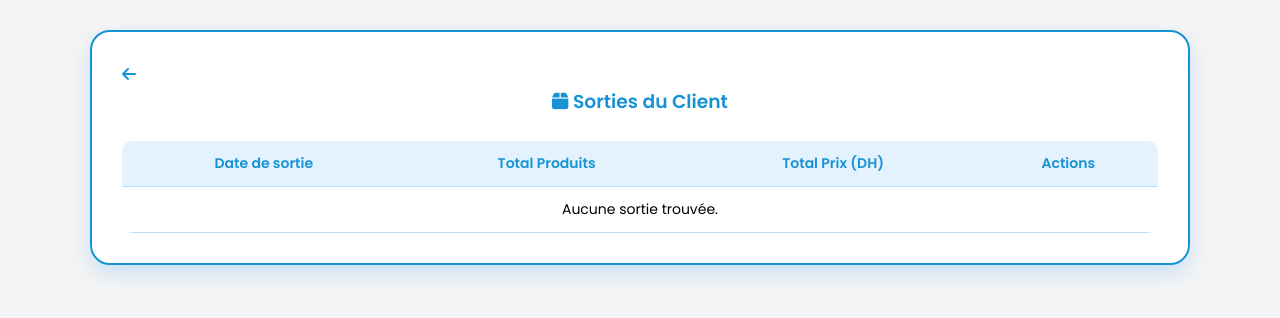
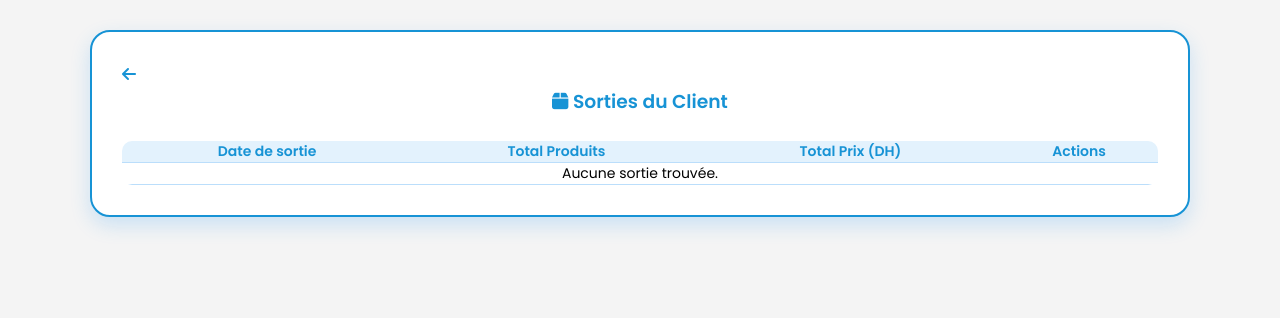
Before and after one commit to Dev-kaoutar/ProjectSynth-se, a PHP site: page /FrontEnd/SortiesParClient.php in a window 1280 px wide. Shown: the part 70-388 px from the top of the page. Run offline with PHP 8.4, Linux system fonts and the light colour scheme; the visitor is signed in with stand-in values (Sample User, id 1); data that the repository does not hold is empty.

Commit message:
modifications

```diff
--- a/code/css/styleInfoRH.css
+++ b/code/css/styleInfoRH.css
@@ -108,14 +108,14 @@ button:hover {
 }
 
 .produits-table th {
-  padding: 12px;
+  padding: 0px;
   text-align: center;
   border-bottom: 1px solid #bbdefb;
   color: #1793d5;
 }
 
 .produits-table td {
-  padding: 12px;
+  padding: 0px;
   text-align: center;
   border-bottom: 1px solid #bbdefb;
   color: black;
```
